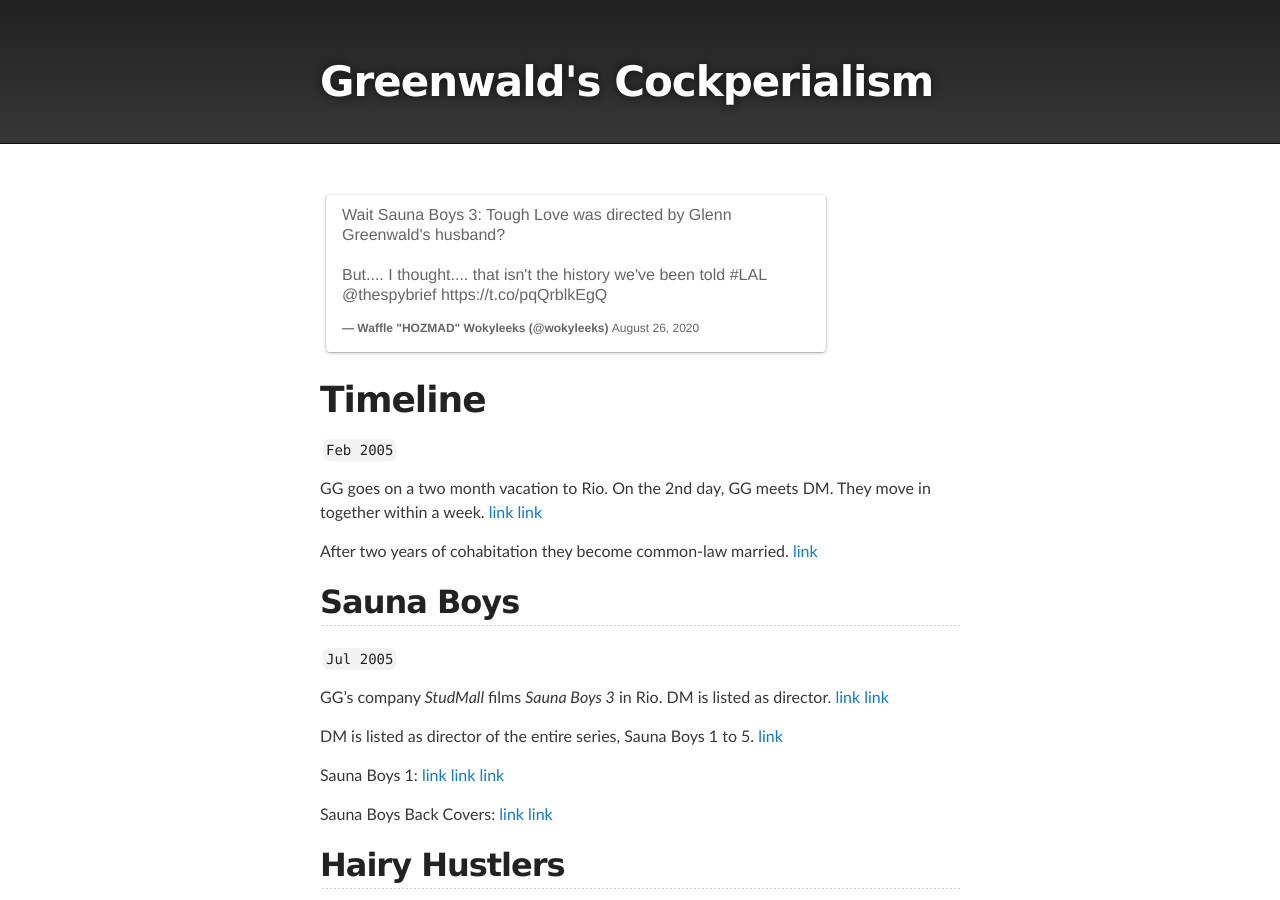
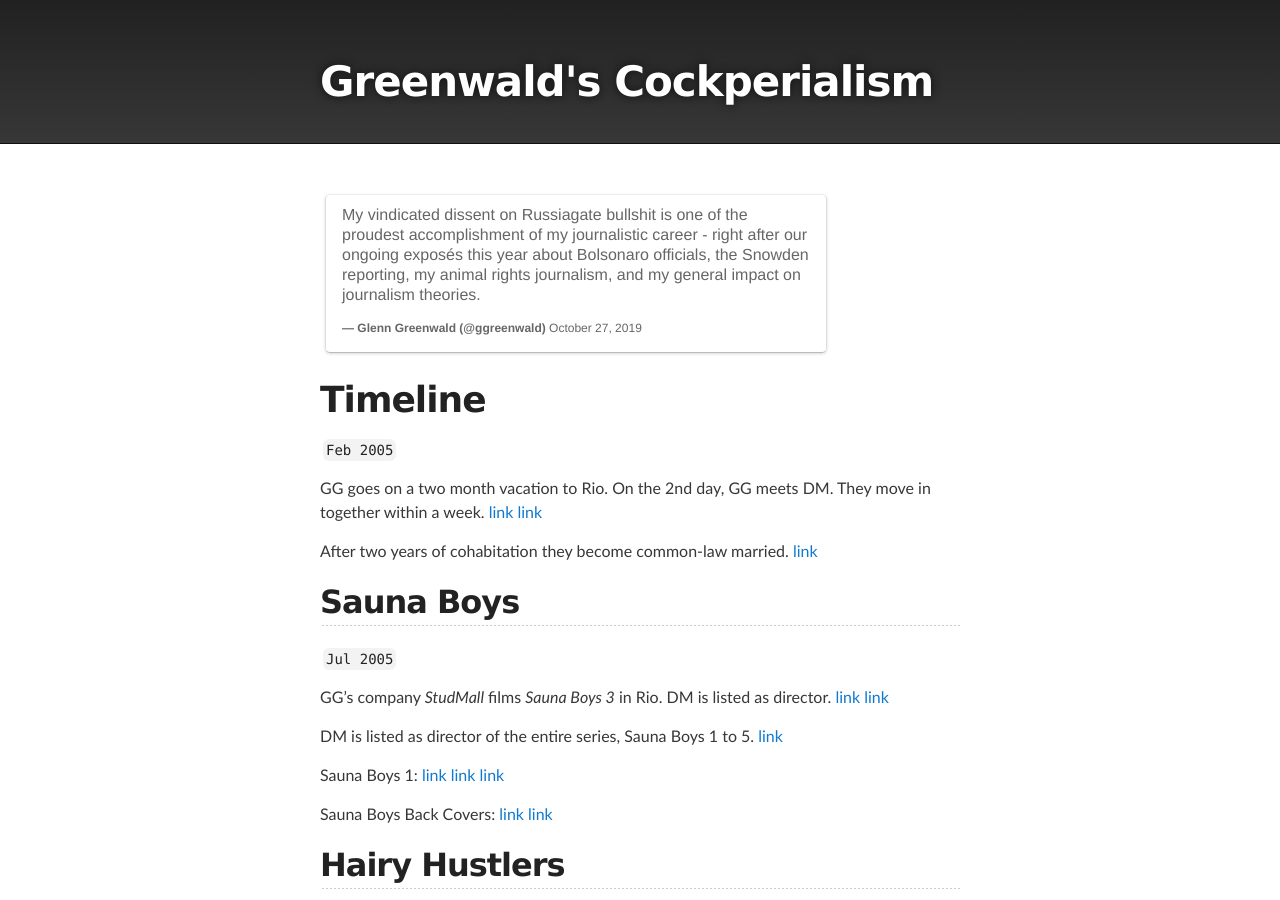
Before and after one commit to masternotions/masternotions.github.io, a Jekyll site: the page built from index.md, in a window 1280 px wide and 900 px high. Built offline with Jekyll 4.4.1, drawn with Linux system fonts in a browser that asks for light colours; comment, search, counter and statistics services are not loaded.

Commit message:
Update index.md

```diff
--- a/index.md
+++ b/index.md
@@ -3,7 +3,7 @@ layout: index
 modified: "Sep 8, 2020"
 ---
 
-<blockquote class="twitter-tweet" data-dnt="true"><p lang="en" dir="ltr">Wait Sauna Boys 3: Tough Love was directed by Glenn Greenwald&#39;s husband?<br><br>But.... I thought.... that isn&#39;t the history we&#39;ve been told <a href="https://twitter.com/hashtag/LAL?src=hash&amp;ref_src=twsrc%5Etfw">#LAL</a> <a href="https://twitter.com/thespybrief?ref_src=twsrc%5Etfw">@thespybrief</a> <a href="https://t.co/pqQrblkEgQ">https://t.co/pqQrblkEgQ</a></p>&mdash; Waffle &quot;HOZMAD&quot; Wokyleeks (@wokyleeks) <a href="https://twitter.com/wokyleeks/status/1298727883582484481?ref_src=twsrc%5Etfw">August 26, 2020</a></blockquote>
+<blockquote class="twitter-tweet" data-conversation="none" data-dnt="true"><p lang="en" dir="ltr">My vindicated dissent on Russiagate bullshit is one of the proudest accomplishment of my journalistic career - right after our ongoing exposés this year about Bolsonaro officials, the Snowden reporting, my animal rights journalism, and my general impact on journalism theories.</p>&mdash; Glenn Greenwald (@ggreenwald) <a href="https://twitter.com/ggreenwald/status/1188552902744387584?ref_src=twsrc%5Etfw">October 27, 2019</a></blockquote>
 
 # Timeline
 
```
